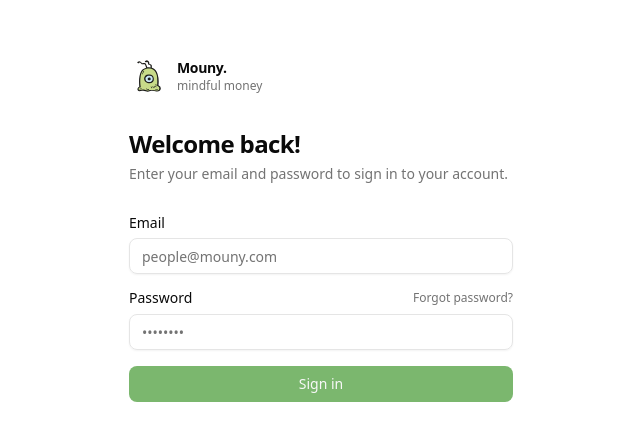
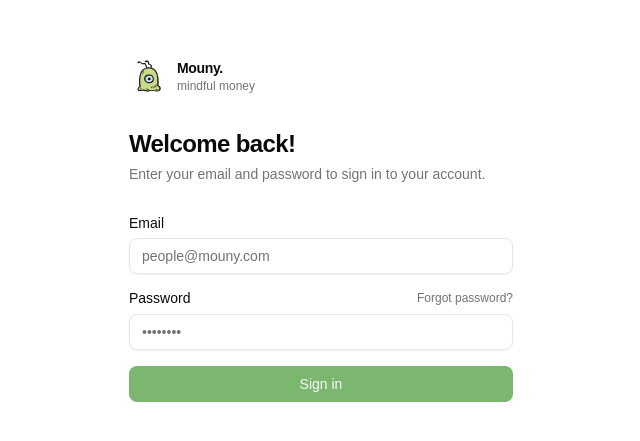
Before and after one commit to Berykwn/mouny-repo, a React (Vite) app: page /login in a window 1280 px wide. Shown: the part 171-612 px from the top of the page, without its empty margins (319-959 px from the left). Built offline with nearby package versions, Linux system fonts and the light colour scheme; no server answers.

Commit message:
feat (chore): add font style option

```diff
--- a/package.json
+++ b/package.json
@@ -11,6 +11,12 @@
     "build:gh": "tsc -b && cross-env VITE_BASE_URL=/mouny/ VITE_USE_HASH_ROUTE=true vite build"
   },
   "dependencies": {
+    "@fontsource/dm-sans": "^5.2.8",
+    "@fontsource/figtree": "^5.2.10",
+    "@fontsource/manrope": "^5.2.8",
+    "@fontsource/oxanium": "^5.2.8",
+    "@fontsource/raleway": "^5.2.8",
+    "@fontsource/space-grotesk": "^5.2.10",
     "@radix-ui/react-avatar": "^1.1.3",
     "@radix-ui/react-collapsible": "^1.1.3",
     "@radix-ui/react-dialog": "^1.1.6",
--- a/src/index.css
+++ b/src/index.css
@@ -1,6 +1,7 @@
 @import "tailwindcss";
 
 @plugin "tailwindcss-animate";
+@import "@fontsource/dm-sans";
 
 @custom-variant dark (&:is(.dark *));
 
@@ -74,6 +75,7 @@
 }
 
 @theme inline {
+  --font-sans: "DM Sans", sans-serif;
   --radius-sm: calc(var(--radius) - 4px);
   --radius-md: calc(var(--radius) - 2px);
   --radius-lg: var(--radius);
```
Also changed, not shown: 1 other file (tests, documents, lock files or other folders).
